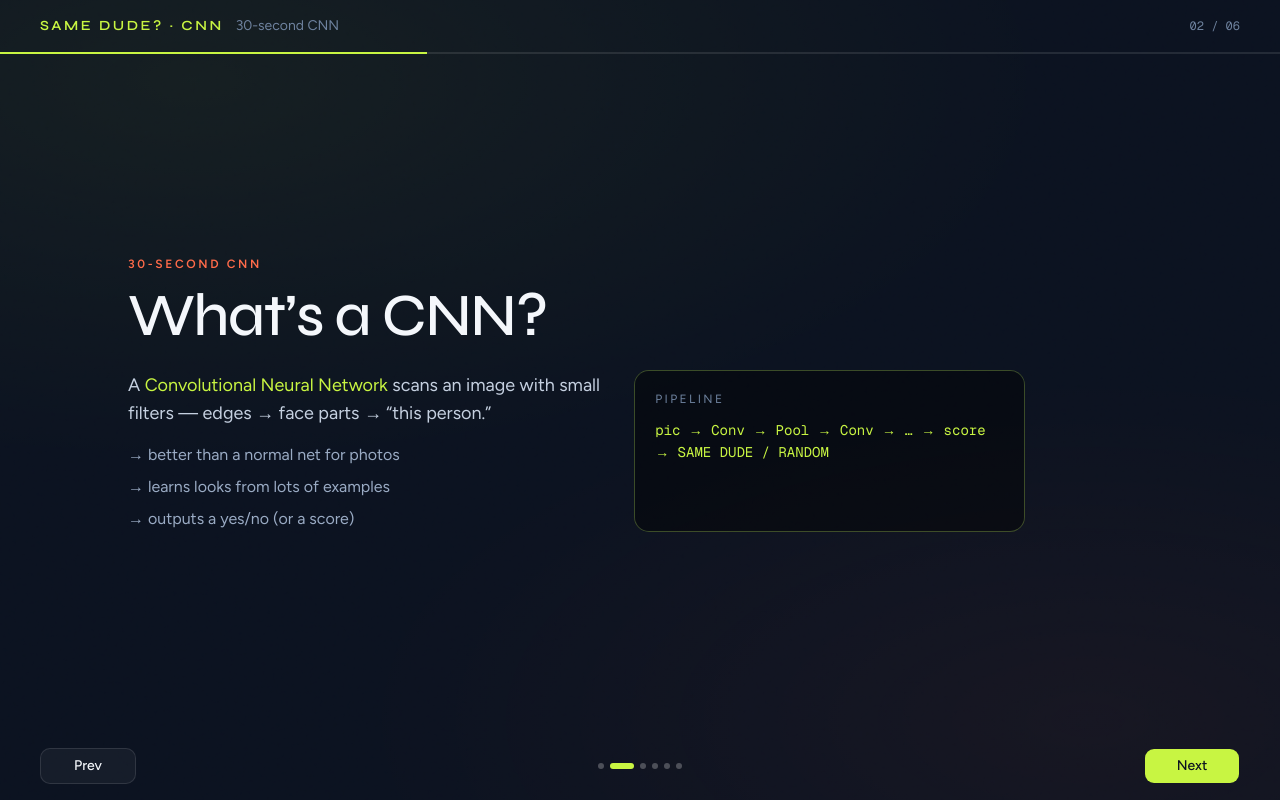
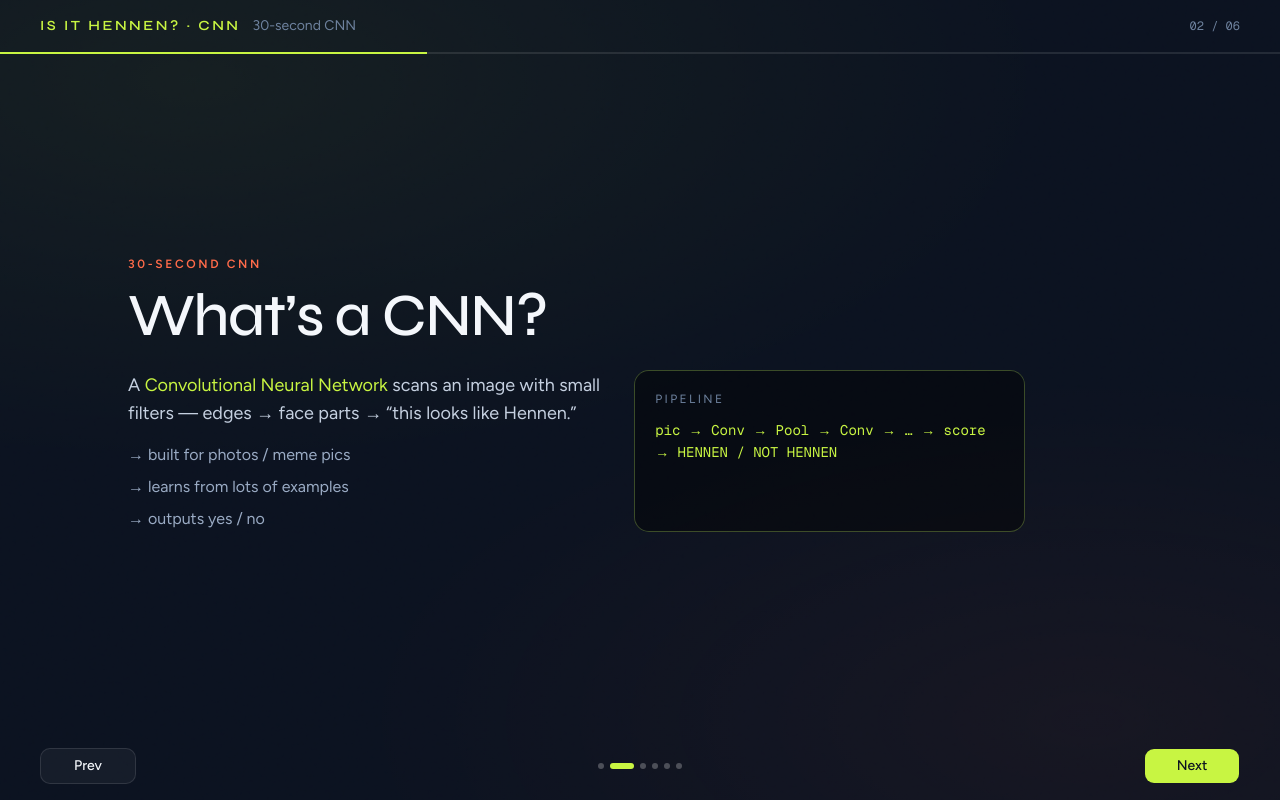
Before and after one commit to gabo2212/is-it-hennen, a Next.js app: page / in a window 1280 px wide. Both pictures are taken after a click on the button 631 px from the left and 766 px from the top of the page. Built offline with nearby package versions, Linux system fonts and the light colour scheme.

Commit message:
Finish Is it hennen? rebrand across slides and assets
Update titles, verdicts, README, and placeholder art to Hennen.

Co-authored-by: marmoud36 <marmoud36@gmail.com>

```diff
--- a/src/app/layout.tsx
+++ b/src/app/layout.tsx
@@ -19,9 +19,9 @@ const geistMono = Geist_Mono({
 });
 
 export const metadata: Metadata = {
-  title: "Same Dude? · CNN Presentation",
+  title: "Is it hennen? · CNN Presentation",
   description:
-    "Short CNN presentation: train on one person in meme pics, then detect same dude vs random dude.",
+    "Short CNN presentation: train on Hennen pics, then answer — is it hennen or not?",
 };
 
 export default function RootLayout({ children }: LayoutProps<"/">) {
--- a/src/components/Presentation.tsx
+++ b/src/components/Presentation.tsx
@@ -83,7 +83,7 @@ export function Presentation() {
               slide.tone === "accent" ? "text-ink-950" : "text-lime",
             )}
           >
-            Same Dude? · CNN
+            Is it hennen? · CNN
           </span>
           <span
             className={cn(
--- a/src/data/slides.tsx
+++ b/src/data/slides.tsx
@@ -9,7 +9,7 @@ export type Slide = {
   tone?: "hero" | "dark" | "accent" | "demo";
 };
 
-/** Drop your real meme pics in /public/pics/ and point src here */
+/** Drop your real pics in /public/pics/ and point src here */
 function PicSlot({
   label,
   hint,
@@ -63,14 +63,14 @@ export const slides: Slide[] = [
   {
     id: "title",
     section: "Mini-projet",
-    title: "Same Dude?",
-    subtitle: "A CNN that tells if a meme pic is your guy — or a random one.",
+    title: "Is it hennen?",
+    subtitle: "A CNN that looks at a meme pic and answers: Hennen — or not.",
     tone: "hero",
     content: (
       <div className="mt-8 grid max-w-4xl gap-4 sm:grid-cols-3">
         <PicSlot
-          label="Train on him"
-          hint="meme face / your dude"
+          label="Train on Hennen"
+          hint="lots of Hennen pics"
           src="/pics/dude-1.svg"
           badge="train"
           badgeTone="train"
@@ -84,9 +84,9 @@ export const slides: Slide[] = [
         />
         <PicSlot
           label="CNN says…"
-          hint="SAME DUDE / NOPE"
+          hint="HENNEN / NOT HENNEN"
           src="/pics/result-yes.svg"
-          badge="SAME"
+          badge="YES"
           badgeTone="yes"
         />
       </div>
@@ -101,13 +101,13 @@ export const slides: Slide[] = [
         <div className="space-y-4 text-lg text-ink-200">
           <p>
             A <span className="text-lime">Convolutional Neural Network</span>{" "}
-            scans an image with small filters — edges → face parts → “this
-            person.”
+            scans an image with small filters — edges → face parts → “this looks
+            like Hennen.”
           </p>
           <ul className="space-y-2 text-base text-ink-300">
-            <li>→ better than a normal net for photos</li>
-            <li>→ learns looks from lots of examples</li>
-            <li>→ outputs a yes/no (or a score)</li>
+            <li>→ built for photos / meme pics</li>
+            <li>→ learns from lots of examples</li>
+            <li>→ outputs yes / no</li>
           </ul>
         </div>
         <div className="rounded-xl bg-black/40 p-5 font-mono text-sm leading-relaxed text-lime ring-1 ring-lime/25">
@@ -116,7 +116,7 @@ export const slides: Slide[] = [
           </p>
           {`pic → Conv → Pool → Conv → …
       → score
-      → SAME DUDE / RANDOM`}
+      → HENNEN / NOT HENNEN`}
         </div>
       </div>
     ),
@@ -124,25 +124,24 @@ export const slides: Slide[] = [
   {
     id: "idea",
     section: "The project",
-    title: "One person. Two answers.",
+    title: "One question only.",
     tone: "accent",
     content: (
       <div className="mt-6 max-w-3xl space-y-5 text-ink-950/85">
         <p className="text-lg leading-relaxed sm:text-xl">
-          Feed the model a pile of pics of <strong>the same dude</strong> (meme
-          character, friend, celebrity face — whatever). Later you upload any
-          photo and it answers:
+          Dump a ton of pics of <strong>Hennen</strong> into the model. Later
+          you upload any photo and it answers:
         </p>
         <div className="flex flex-wrap gap-3">
           <span className="rounded-lg bg-ink-950 px-4 py-2 font-display text-lime">
-            SAME DUDE
+            HENNEN
           </span>
           <span className="rounded-lg bg-ink-950/15 px-4 py-2 font-display text-ink-950">
-            RANDOM DUDE
+            NOT HENNEN
           </span>
         </div>
         <p className="text-sm text-ink-950/60">
-          Binary person check — not “is it funny,” not 50 meme templates.
+          Binary check — is it him, or some random dude.
         </p>
       </div>
     ),
@@ -155,37 +154,37 @@ export const slides: Slide[] = [
       <div className="mt-6 space-y-6">
         <div className="grid gap-3 sm:grid-cols-2 lg:grid-cols-4">
           <PicSlot
-            label="Dude A"
-            hint="swap for real meme"
+            label="Hennen"
+            hint="swap for real pic"
             src="/pics/dude-1.svg"
             badge="YES"
             badgeTone="yes"
           />
           <PicSlot
-            label="Dude A again"
-            hint="different angle / meme"
+            label="Hennen again"
+            hint="other angle / meme"
             src="/pics/dude-2.svg"
             badge="YES"
             badgeTone="yes"
           />
           <PicSlot
             label="Random face"
-            hint="someone else"
+            hint="not Hennen"
             src="/pics/random-1.svg"
             badge="NO"
             badgeTone="no"
           />
           <PicSlot
             label="Random face"
-            hint="someone else"
+            hint="not Hennen"
             src="/pics/random-2.svg"
             badge="NO"
             badgeTone="no"
           />
         </div>
         <p className="max-w-2xl text-ink-300">
-          Class 1 = your guy · Class 0 = everyone else. Aim for ~100+ pics of
-          him + a mixed “not him” set. Drop real images into{" "}
+          Class 1 = Hennen · Class 0 = everyone else. Aim for ~100+ pics of him
+          + a mixed “not him” set. Drop real images into{" "}
           <code className="text-lime">public/pics/</code>.
         </p>
       </div>
@@ -194,7 +193,7 @@ export const slides: Slide[] = [
   {
     id: "demo",
     section: "Live idea",
-    title: "Upload → verdict",
+    title: "Upload → Is it hennen?",
     tone: "demo",
     content: (
       <div className="mt-6 grid max-w-4xl items-center gap-4 sm:grid-cols-[1fr_auto_1fr]">
@@ -211,13 +210,13 @@ export const slides: Slide[] = [
             <p className="text-xs font-semibold uppercase tracking-wider opacity-70">
               If it matches
             </p>
-            <p className="font-display text-2xl">SAME DUDE · 94%</p>
+            <p className="font-display text-2xl">HENNEN · 94%</p>
           </div>
           <div className="rounded-xl bg-coral/90 px-5 py-4 text-ink-50">
             <p className="text-xs font-semibold uppercase tracking-wider opacity-80">
               If it doesn’t
             </p>
-            <p className="font-display text-2xl">RANDOM DUDE · 88%</p>
+            <p className="font-display text-2xl">NOT HENNEN · 88%</p>
           </div>
         </div>
       </div>
@@ -237,11 +236,11 @@ export const slides: Slide[] = [
           </li>
           <li>
             <span className="text-lime">2.</span> We train on{" "}
-            <span className="text-lime">one person</span> vs random people
+            <span className="text-lime">Hennen</span> vs random people
           </li>
           <li>
             <span className="text-lime">3.</span> New pic →{" "}
-            <span className="text-lime">same dude / nope</span>
+            <span className="text-lime">Is it hennen?</span>
           </li>
         </ol>
         <p className="font-display text-3xl text-ink-50">Questions?</p>
```
Also changed, not shown: 1 other file (tests, documents, lock files or other folders).
